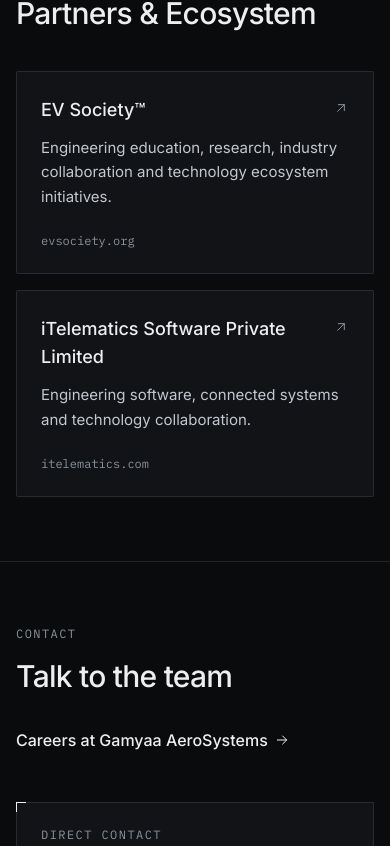
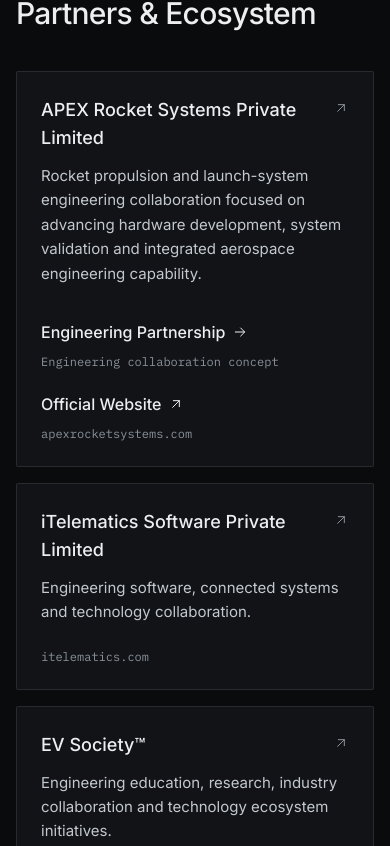
Before and after one commit to gamyaaaerosystems/gamyaa, a Next.js app: page /aerosystems/about in a window 390 px wide. Shown: the part 5438-6284 px from the top of the page. Built offline with nearby package versions, Linux system fonts and the light colour scheme.

Commit message:
Fixed issue

```diff
--- a/src/components/sections/shared.tsx
+++ b/src/components/sections/shared.tsx
@@ -43,12 +43,38 @@
 
 export function PartnersSection() {
   return (
-    <Section section="partners">
+    <Section id="partners" section="partners">
       <Container>
         <SectionHeader eyebrow="Ecosystem" title="Partners & Ecosystem" />
         <ul className="mt-10 grid gap-4 md:grid-cols-2">
           {PARTNERS.map((p) => (
             <li key={p.href}>
+              {p.actions ? (
+                // Several destinations: the card itself is not a link (anchors can't nest).
+                <div className="card group flex h-full flex-col p-6 transition-colors hover:border-line-strong sm:p-8">
+                  <span className="flex items-start justify-between gap-4">
+                    <span className="text-lg font-medium text-ink">{p.name}</span>
+                    <ArrowUpRight className="mt-1 shrink-0 text-subtle transition-colors group-hover:text-ink" />
+                  </span>
+                  <span className="mt-3 text-[0.9375rem] leading-relaxed text-ink-2">{p.description}</span>
+                  <span className="mt-auto flex flex-col gap-x-10 gap-y-3 pt-6 xs:flex-row xs:flex-wrap">
+                    {p.actions.map((a) => (
+                      <span key={a.href} className="flex flex-col">
+                        <ArrowLink
+                          href={a.href}
+                          arrow={a.arrow}
+                          label={`${p.analyticsName}: ${a.label}`}
+                          ga={{ event: "partner_click", params: { partner_name: p.analyticsName, destination: a.href } }}
+                          className="self-start"
+                        >
+                          {a.label}
+                        </ArrowLink>
+                        <span className="font-mono text-xs text-subtle">{a.caption}</span>
+                      </span>
+                    ))}
+                  </span>
+                </div>
+              ) : (
                 <SmartLink
                   href={p.href}
                   label={p.analyticsName}
@@ -60,8 +86,9 @@
                     <ArrowUpRight className="mt-1 shrink-0 text-subtle transition-colors group-hover:text-ink" />
                   </span>
                   <span className="mt-3 text-[0.9375rem] leading-relaxed text-ink-2">{p.description}</span>
-                <span className="mt-6 font-mono text-xs text-subtle">{p.domain}</span>
+                  <span className="mt-auto pt-6 font-mono text-xs text-subtle">{p.domain}</span>
                 </SmartLink>
+              )}
             </li>
           ))}
         </ul>
--- a/src/components/site/header.tsx
+++ b/src/components/site/header.tsx
@@ -77,12 +77,13 @@
       >
         <div className="container-x flex h-16 items-center justify-between gap-4">
           <AeroBrand />
-          <nav aria-label="Primary" className="hidden items-center gap-3 lg:flex">
+          {/* xl, not lg: the full AeroSystems nav needs ~1120px on one line. */}
+          <nav aria-label="Primary" className="hidden items-center gap-3 xl:flex">
             <NavLinks items={AERO_NAV} ctaLast />
             <ThemeToggle />
           </nav>
           <MobileMenu
-            className="lg:hidden"
+            className="xl:hidden"
             primary={AERO_NAV}
             groups={AERO_MENU_GROUPS}
             brand={<AeroBrand />}
--- a/src/components/site/nav-links.tsx
+++ b/src/components/site/nav-links.tsx
@@ -6,6 +6,8 @@
 import type { NavItem } from "@/content/navigation";
 
 function isActive(pathname: string, item: NavItem) {
+  // In-page anchors (e.g. /aerosystems#partners) aren't sections of the site.
+  if (item.href.includes("#")) return false;
   const candidates = [item.href, ...(item.match ?? [])].map((h) =>
     h.startsWith("http") ? new URL(h).pathname : h,
   );
@@ -32,7 +34,7 @@
               data-ga-nav-label={item.label}
               data-ga-destination={item.href}
               className={cn(
-                "inline-flex min-h-10 items-center rounded-sm px-3 text-[0.875rem] transition-colors",
+                "inline-flex min-h-10 items-center whitespace-nowrap rounded-sm px-3 text-[0.875rem] transition-colors",
                 asButton
                   ? "ml-2 border border-line-strong text-ink hover:border-ink"
                   : active
--- a/src/components/ui/primitives.tsx
+++ b/src/components/ui/primitives.tsx
@@ -169,18 +169,21 @@
   className,
   ga,
   label,
+  arrow,
 }: {
   href: string;
   children: ReactNode;
   className?: string;
   ga?: GA;
   label?: string;
+  /** Override the arrow; defaults to ↗ for external URLs, → otherwise. */
+  arrow?: "right" | "external";
 }) {
   const external = /^https?:\/\//.test(href) && !href.startsWith("https://gamyaa.in");
   return (
     <SmartLink href={href} className={cn("link-arrow", className)} ga={ga} label={label}>
       <span>{children}</span>
-      {external ? (
+      {(arrow ?? (external ? "external" : "right")) === "external" ? (
         <ArrowUpRight className="arrow shrink-0" />
       ) : (
         <ArrowRight className="arrow shrink-0" />
--- a/src/content/company.ts
+++ b/src/content/company.ts
@@ -29,7 +29,56 @@
   },
 ];
 
-export const PARTNERS = [
+export type PartnerAction = {
+  label: string;
+  href: string;
+  /** Short qualifier shown under the link. */
+  caption: string;
+  /** "right" (→) or "external" (↗). */
+  arrow: "right" | "external";
+};
+
+export type Partner = {
+  name: string;
+  analyticsName: string;
+  description: string;
+  /** Primary destination (whole-card link, footer link). */
+  href: string;
+  domain: string;
+  /** When present, the card shows these links instead of being a single link. */
+  actions?: readonly PartnerAction[];
+};
+
+export const PARTNERS: readonly Partner[] = [
+  {
+    name: "APEX Rocket Systems Private Limited",
+    analyticsName: "APEX Rocket Systems",
+    description:
+      "Rocket propulsion and launch-system engineering collaboration focused on advancing hardware development, system validation and integrated aerospace engineering capability.",
+    href: EXTERNAL.apexRocketSystems,
+    domain: "apexrocketsystems.com",
+    actions: [
+      {
+        label: "Engineering Partnership",
+        href: EXTERNAL.apexEngineeringPartnership,
+        caption: "Engineering collaboration concept",
+        arrow: "right",
+      },
+      {
+        label: "Official Website",
+        href: EXTERNAL.apexRocketSystems,
+        caption: "apexrocketsystems.com",
+        arrow: "external",
+      },
+    ],
+  },
+  {
+    name: "iTelematics Software Private Limited",
+    analyticsName: "iTelematics",
+    description: "Engineering software, connected systems and technology collaboration.",
+    href: EXTERNAL.iTelematics,
+    domain: "itelematics.com",
+  },
   {
     name: "EV Society™",
     analyticsName: "EV Society",
@@ -38,14 +87,7 @@
     href: EXTERNAL.evSociety,
     domain: "evsociety.org",
   },
-  {
-    name: "iTelematics Software Private Limited",
-    analyticsName: "iTelematics",
-    description: "Engineering software, connected systems and technology collaboration.",
-    href: EXTERNAL.iTelematics,
-    domain: "itelematics.com",
-  },
-] as const;
+];
 
 export const CAREER_DOMAINS = [
   "Aerospace quality",
--- a/src/content/navigation.ts
+++ b/src/content/navigation.ts
@@ -9,6 +9,7 @@
   { label: "Solutions", href: aero("/solutions") },
   { label: "Services", href: aero("/services") },
   { label: "Research", href: aero("/research") },
+  { label: "Partners & Ecosystem", href: aero("#partners") },
   { label: "Company", href: aero("/about") },
   { label: "Careers", href: aero("/careers"), match: [aero("/internships")] },
   { label: "Contact", href: aero("/contact") },
--- a/src/lib/analytics.ts
+++ b/src/lib/analytics.ts
@@ -118,7 +118,7 @@
  */
 const ENUM_PARAMS: Partial<Record<AnalyticsParam, ReadonlySet<string>>> = {
   theme: new Set(["light", "dark", "system"]),
-  partner_name: new Set(["EV Society", "iTelematics"]),
+  partner_name: new Set(["EV Society", "iTelematics", "APEX Rocket Systems"]),
   person_name: new Set(["Purushothama Padmanabha", "Manjunatha G", "Sudarshana Karkala"]),
   form_name: new Set(["aerosystems_contact", "gamyaa_contact"]),
   error_type: new Set([
--- a/src/lib/site.ts
+++ b/src/lib/site.ts
@@ -88,6 +88,8 @@
 export const EXTERNAL = {
   evSociety: "https://www.evsociety.org/",
   iTelematics: "https://itelematics.com/",
+  apexRocketSystems: "https://www.apexrocketsystems.com/",
+  apexEngineeringPartnership: "https://aerospace.ev.engineer/space/partners/apexrocketsystems",
   aerospaceCybersecurity: "https://aerospace.gamyaa.in/aerospace",
   internships: "https://aerospace.gamyaa.in/internships",
   daqipResearch:
```
Also changed, not shown: 1 other file (tests, documents, lock files or other folders). Lines whose indentation alone changed are shown as unchanged.
